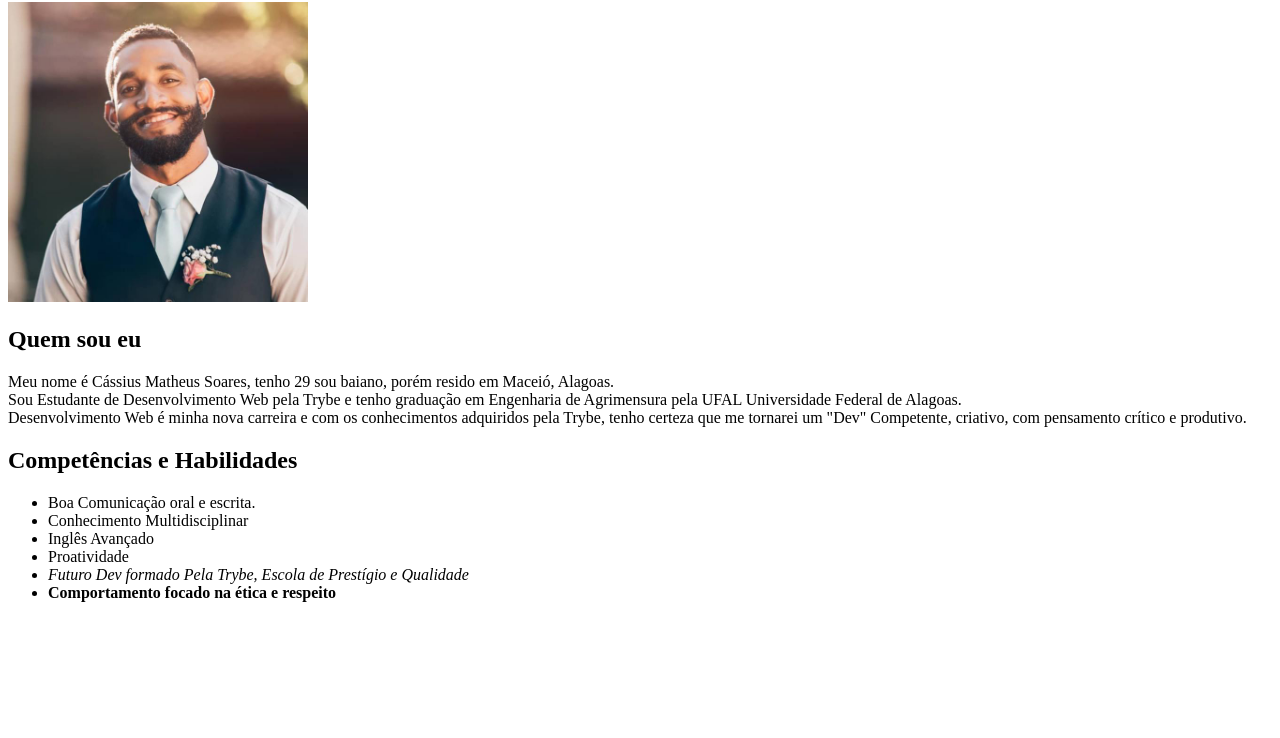
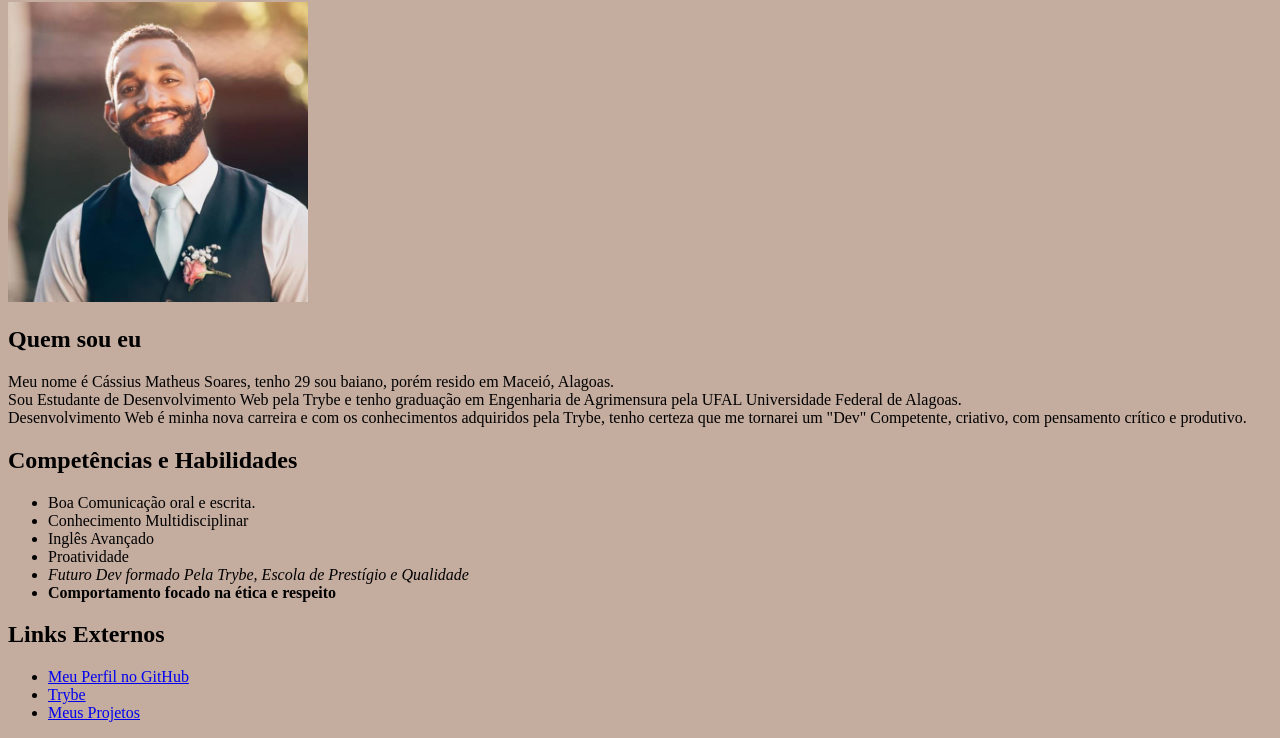
Before and after one commit to cassiusmatheus/cassiusmatheus.github.io, a plain HTML site: page index.html in a window 1280 px wide. Shown: the part 78-816 px from the top of the page. Drawn offline with Linux system fonts and the light colour scheme.

Commit message:
primeiras alterações no CSS

```diff
--- a/index.html
+++ b/index.html
@@ -8,6 +8,9 @@
     <style>
         .futuro{
             font-style: italic;
+        }
+        body{
+            background-color: #c4ac9f;
         }
     </style>
 </head>
@@ -27,5 +30,11 @@ Desenvolvimento Web é minha nova carreira e com os conhecimentos adquiridos pel
 <li class="futuro">Futuro Dev formado Pela Trybe, Escola de Prestígio e Qualidade</li>
 <li><strong>Comportamento focado na ética e respeito</strong></li>
 </ul>
+<h2>Links Externos</h2>
+<ul>
+<li><a href="https://github.com/cassiusmatheus" target="_blank">Meu Perfil no GitHub</a></li>
+<li><a href="https://www.betrybe.com/" target="_blank">Trybe</a></li>
+<li><a href="#" target="_blank">Meus Projetos</a></li>
+</ul>
 </body>
 </html>
```
